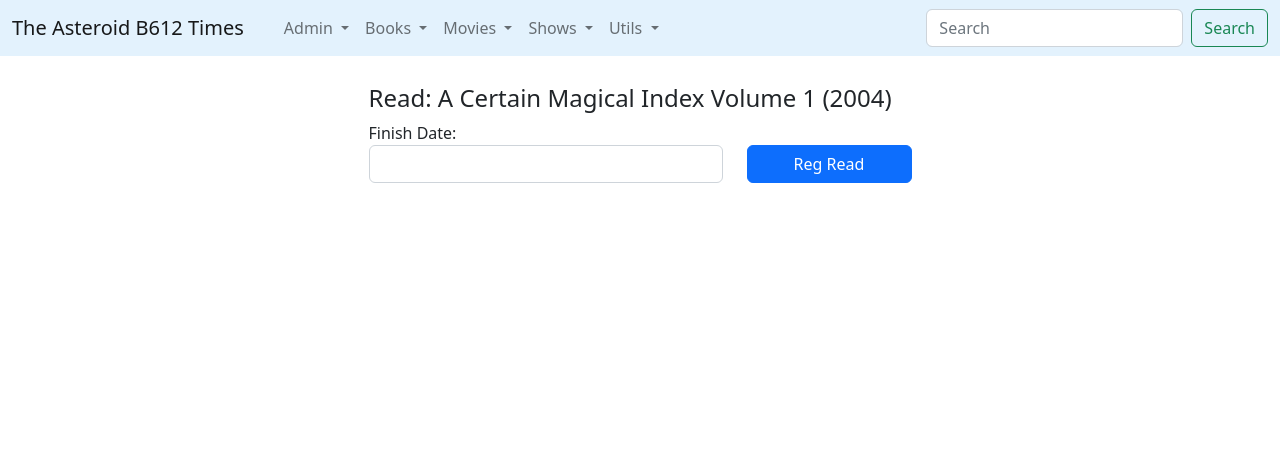
After one commit to svdira/python_prod, a Django app: page /dira-finish-volume/2 in a window 1280 px wide. The commit adds this page. Shown: the top 471 px of the page. Run offline with Django 4.2, Linux system fonts and the light colour scheme; data comes from the database, SQL or seed files in the repository; both versions use the stored data as it was after the commit; some libraries are stand-ins or nearby versions.

Commit message:
tracking of read and watcg starts
buena shit

```diff
--- a/bunko/times/models.py
+++ b/bunko/times/models.py
@@ -1076,7 +1076,7 @@ class DiraBunkoSeriesPage(models.Model):
 class DiraBunkoSeriesConsumo(models.Model):
 	volume = models.ForeignKey(DiraBunkoSeriesVolume,on_delete=models.CASCADE)
 	fec_ini = models.DateField()
-	fec_fin = models.DateField()
+	fec_fin = models.DateField(blank=True,null=True)
 	formato = models.CharField(max_length=25)
 
 	def __str__(self):
@@ -1103,7 +1103,7 @@ class DiraTemporada(models.Model):
 
 	@property
 	def ncons(self):
-		n = TempConsumo.objects.filter(show=self).count()
+		n = TempConsumo.objects.filter(show=self,fec_fin__isnull=False).count()
 		return n
 
 	def __str__(self):
--- a/bunko/times/templates/base_forms.html
+++ b/bunko/times/templates/base_forms.html
@@ -326,7 +326,6 @@
     todayHighlight: true
   });
 </script>
-}
   <script>
   $('#datepicker2').datepicker({
     format: 'yyyy-mm-dd',
--- a/bunko/times/templates/dira-bunko-volume.html
+++ b/bunko/times/templates/dira-bunko-volume.html
@@ -5,7 +5,7 @@
 {% block contenido %}
 <article>
 
-<h4>{% if this_volume.read == True  %}&#9989;{%else%}&#11036;{%endif%}{{this_volume.com_titulo}}<br><small class="text-muted" style="font-size: 0.7em; font-weight: normal;"><a href="{% url 'diraReadVolume' this_volume.id %}" style="text-decoration:none; color:grey;">Read</a> | <a href="{% url 'diraBunkoSeries' this_volume.series.id %}" style="text-decoration:none; color:grey;">Series</a> | <a href="{% url 'diraAddBunkoPage' this_volume.id %}" style="text-decoration:none; color:grey;">Add Page</a></small></h4>
+<h4>{% if this_volume.read == True  %}&#9989;{%else%}&#11036;{%endif%}{{this_volume.com_titulo}}<br><small class="text-muted" style="font-size: 0.7em; font-weight: normal;">{% if now_w %}<a href="{% url 'diraFinishVolume' now_w.id %}" style="text-decoration:none; color:grey;">Finish</a>{% else %}<a href="{% url 'diraReadVolume' this_volume.id %}" style="text-decoration:none; color:grey;">Read</a>{% endif %} | <a href="{% url 'diraBunkoSeries' this_volume.series.id %}" style="text-decoration:none; color:grey;">Series</a> | <a href="{% url 'diraAddBunkoPage' this_volume.id %}" style="text-decoration:none; color:grey;">Add Page</a></small></h4>
 
 
   {{this_volume.mdOutput|safe}}
--- /dev/null
+++ b/bunko/times/templates/dira-finish-volume.html
@@ -0,0 +1,36 @@
+{% extends 'base_forms.html' %}
+
+{% block titulo %}{{this_volume.com_titulo}}{% endblock %}
+
+{% block contenido %}
+<article>
+
+<h4>Read: {{this_volume.com_titulo}}</h4>
+
+  <form method="POST">
+    {% csrf_token %}
+    <div class="row">
+    <div class="form-group col-sm-8">
+      <label for="exampleFormControlInput1">Finish Date:</label>
+      <input type = "text" name="finish_date" class="form-control" id="datepicker2">
+    </div>
+    <div class="form-group col-sm-4">
+
+        <label for="exampleFormControlInput1">&nbsp;&nbsp;</label>
+        <button type="submit" class="btn btn-primary" style="width:100%">Reg Read</button>
+    </div>
+  </div>
+    <br>
+
+
+  </form>
+
+
+</article>
+
+<br>
+
+
+
+
+{% endblock%}
--- a/bunko/times/templates/dira-show.html
+++ b/bunko/times/templates/dira-show.html
@@ -5,7 +5,7 @@
 {% block contenido %}
 <article>
 
-<h4>{% if this_show.ncons > 0  %}&#9989;{%else%}&#11036;{%endif%}{{this_show.show_title}}<br><small class="text-muted" style="font-size: 0.7em; font-weight: normal;"><a href="{% url 'diraWatchShow' this_show.id %}" style="text-decoration:none; color:grey;">Watch</a> | <a href="{% url 'diraShowSeries' series.coleccion.id %}" style="text-decoration:none; color:grey;">Series</a> </small></h4>
+<h4>{% if this_show.ncons > 0  %}&#9989;{%else%}&#11036;{%endif%}{{this_show.show_title}}<br><small class="text-muted" style="font-size: 0.7em; font-weight: normal;">{% if now_w %}<a href="{% url 'diraFinishShow' now_w.id %}" style="text-decoration:none; color:grey;">Finish</a>{%else%}<a href="{% url 'diraWatchShow' this_show.id %}" style="text-decoration:none; color:grey;">Start</a>{% endif %} | <a href="{% url 'diraShowSeries' series.coleccion.id %}" style="text-decoration:none; color:grey;">Series</a> </small></h4>
 
 
   {{this_show.sinopsis|linebreaks}}
--- a/bunko/times/urls.py
+++ b/bunko/times/urls.py
@@ -145,7 +145,8 @@ urlpatterns = [
 	path('dira-edit-bunko-page/<page_id>',views.diraEditBunkoPage,name='diraEditBunkoPage'),
 	path('dira-watch-show/<show_id>',views.diraWatchShow,name='diraWatchShow'),
 	path('dira-show-series/<c_id>',views.diraShowSeries,name='diraShowSeries'),
-
+	path('dira-finish-show/<consumo_id>',views.diraFinishShow,name='diraFinishShow'),
+	path('dira-finish-volume/<consumo_id>',views.diraFinishVolume,name='diraFinishVolume'),
 
 
 
--- a/bunko/times/views.py
+++ b/bunko/times/views.py
@@ -129,6 +129,8 @@ def homepage(request):
     resultados = paginator.get_page(page)
     pinned_posts = Wiki.objects.filter(id=180)
     on_reading = DiraConsumo.objects.filter(fec_fin__isnull=True)
+    on_lnreading = DiraBunkoSeriesConsumo.objects.filter(fec_fin__isnull=True)
+    now_watching = TempConsumo.objects.filter(fec_fin__isnull=True)
 
 
     if int(page) > 1:
@@ -139,7 +141,7 @@ def homepage(request):
     autores = sorted(DiraOcupation.objects.filter(ocupation='author').all().order_by('persona__nombre'),key=lambda t: t.persona.nbooks, reverse=True)
     dpaginas = PageRels.objects.values('page__titulo','page__id').annotate(qitems = Count('page__id'), lastup=Max('child__updated_at')).order_by('-lastup')[0:50]
 
-    return render(request,'homepage.html',{'articles':resultados,'pinned_posts':pinned_posts,'dpaginas':dpaginas,'npages':range(npages),'on_reading':on_reading,'authors':autores,'npage':int(page)})
+    return render(request,'homepage.html',{'articles':resultados,'pinned_posts':pinned_posts,'dpaginas':dpaginas,'npages':range(npages),'on_reading':on_reading,'on_lnreading':on_lnreading,'authors':autores,'npage':int(page),'now_watching':now_watching})
 
 def addbook(request):
 	personas = Wiki.objects.filter(wtype__category='author').order_by('title')
@@ -411,8 +413,12 @@ def addshow(request):
 def show(request,show_id):
 	this_show = DiraTemporada.objects.get(pk=int(show_id))
 	series = RelShowCol.objects.filter(temporada=this_show).latest('id')
-
-	return render(request,'dira-show.html',{'this_show':this_show,'series':series})
+	now_w = None
+	conteo_w = TempConsumo.objects.filter(show=this_show,fec_fin__isnull=True).count()
+	if conteo_w > 0:
+		now_w = TempConsumo.objects.filter(show=this_show,fec_fin__isnull=True).latest('id')
+
+	return render(request,'dira-show.html',{'this_show':this_show,'series':series,'now_w':now_w})
 
 def watchshow(request):
 	this_season = Season.objects.get(pk=int(request.POST.get("seasonid")))
@@ -2540,7 +2546,12 @@ def diraBunkoVolume(request,volume_id):
 	paginas = DiraBunkoSeriesPage.objects.filter(volume = this_volume,tipo__in=['summary','review']).order_by('-importancia','id')
 	wikipages = DiraBunkoSeriesPage.objects.filter(volume__series = this_volume.series).exclude(tipo__in=['summary','review']).order_by('-importancia','id')
 
-	return render(request,'dira-bunko-volume.html',{'this_volume':this_volume,'paginas':paginas,'wikipages':wikipages})
+	now_w = None
+	conteo_w = DiraBunkoSeriesConsumo.objects.filter(volume=this_volume,fec_fin__isnull=True).count()
+	if conteo_w > 0:
+		now_w = DiraBunkoSeriesConsumo.objects.filter(volume=this_volume,fec_fin__isnull=True).latest('id')
+
+	return render(request,'dira-bunko-volume.html',{'this_volume':this_volume,'paginas':paginas,'wikipages':wikipages,'now_w':now_w})
 
 def diraReadVolume(request,volume_id):
 	this_volume = DiraBunkoSeriesVolume.objects.get(pk=int(volume_id))
@@ -2548,15 +2559,36 @@ def diraReadVolume(request,volume_id):
 		fecha_inicio = request.POST.get("start_date")
 		fecha_fin = request.POST.get("finish_date")
 
-		newCon = DiraBunkoSeriesConsumo.objects.create(volume=this_volume,
-			fec_ini = fecha_inicio,
-			fec_fin=fecha_fin,
-			formato = 'kindle')
-		newCon.save()
+		if len(fecha_fin)>=10:
+			newCon = DiraBunkoSeriesConsumo.objects.create(volume=this_volume,
+				fec_ini = fecha_inicio,
+				fec_fin=fecha_fin,
+				formato = 'kindle')
+			newCon.save()
+			this_volume.read = True
+			this_volume.save()
+		else:
+			newCon = DiraBunkoSeriesConsumo.objects.create(volume=this_volume,
+				fec_ini = fecha_inicio,
+				formato = 'kindle')
+
+
+		return redirect(f"/dira-bunko-volume/{this_volume.id}")
+	return render(request,'dira-start-volume.html',{'this_volume':this_volume})
+
+def diraFinishVolume(request,consumo_id):
+	this_consumo = DiraBunkoSeriesConsumo.objects.get(pk=int(consumo_id))
+	this_volume = this_consumo.volume
+
+	if request.method == 'POST':
+		fecha_fin = request.POST.get("finish_date")
+		this_consumo.fec_fin = fecha_fin
+		this_consumo.save()
 		this_volume.read = True
+
 		this_volume.save()
 		return redirect(f"/dira-bunko-volume/{this_volume.id}")
-	return render(request,'dira-start-volume.html',{'this_volume':this_volume})
+	return render(request,'dira-finish-volume.html',{'this_volume':this_volume})
 
 def diraAddBunkoPage(request,volume_id):
 	this_volume = DiraBunkoSeriesVolume.objects.get(pk=int(volume_id))
@@ -2602,12 +2634,27 @@ def diraWatchShow(request,show_id):
 		fecha_inicio = request.POST.get("start_date")
 		fecha_fin = request.POST.get("finish_date")
 
-		newCon = TempConsumo.objects.create(show=this_show,
-			fec_ini = fecha_inicio,
-			fec_fin=fecha_fin)
+		if len(fecha_fin)>=10:
+			newCon = TempConsumo.objects.create(show=this_show,
+				fec_ini = fecha_inicio,
+				fec_fin=fecha_fin)
+		else:
+			newCon = TempConsumo.objects.create(show=this_show,
+				fec_ini = fecha_inicio)
+
 		return redirect(f"/show/{this_show.id}")
 
 	return render(request,'dira-watch-show.html',{'this_show':this_show})
+
+def diraFinishShow(request,consumo_id):
+	this_consumo = TempConsumo.objects.get(pk=int(consumo_id))
+	if request.method == 'POST':
+		fecha_fin = request.POST.get("finish_date")
+		this_consumo.fec_fin = fecha_fin
+		this_consumo.save()
+		return redirect(f"/show/{this_consumo.show.id}")
+
+	return render(request,'dira-finish-show.html',{'this_show':this_consumo.show})
 
 def diraShowSeries(request,c_id):
 	this_series = ShowCollection.objects.get(pk=int(c_id))
```
Also changed, not shown: bunko/times/templates/dira-finish-show.html (added, +36 -0 lines), bunko/times/templates/homepage.html (+20 -3 lines), bunko/db.sqlite3, bunko/times/migrations/0004_alter_dirabunkoseriesconsumo_fec_fin.py (added).
